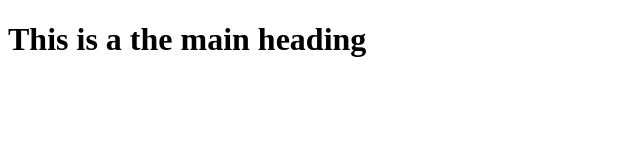
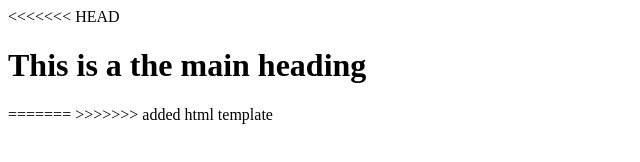
Before and after one commit to starizwan/learning-git, a plain HTML site: page index.html in a window 1280 px wide. Shown: the whole page, without its empty margins (0-640 px from the left). Drawn offline with Linux system fonts and the light colour scheme.

```diff
--- a/index.html
+++ b/index.html
@@ -5,7 +5,10 @@
 </head>
 <body>
 
+<<<<<<< HEAD
 <h1>This is a the main heading</h1>
 
+=======
+>>>>>>> added html template
 </body>
 </html>
```
